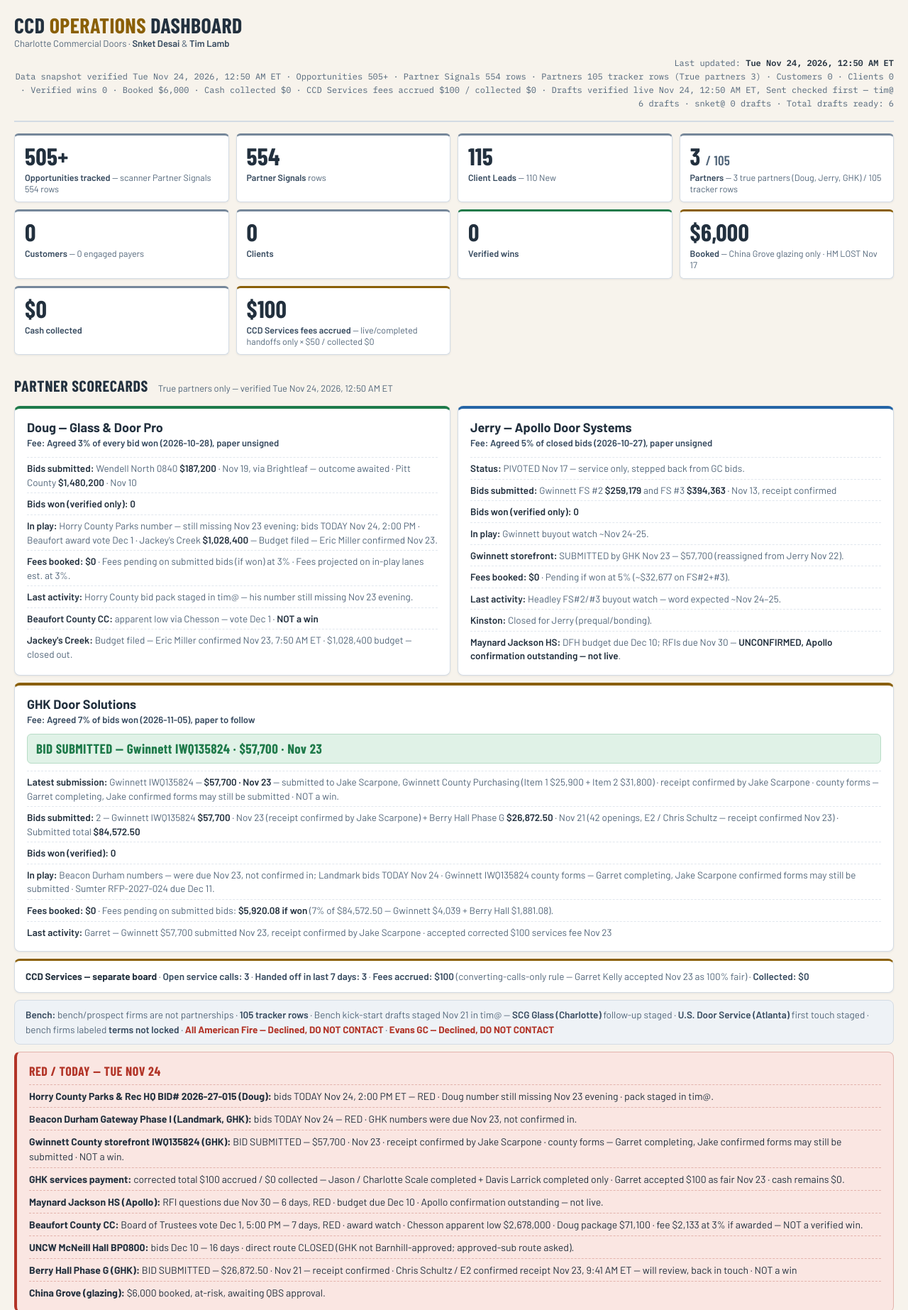
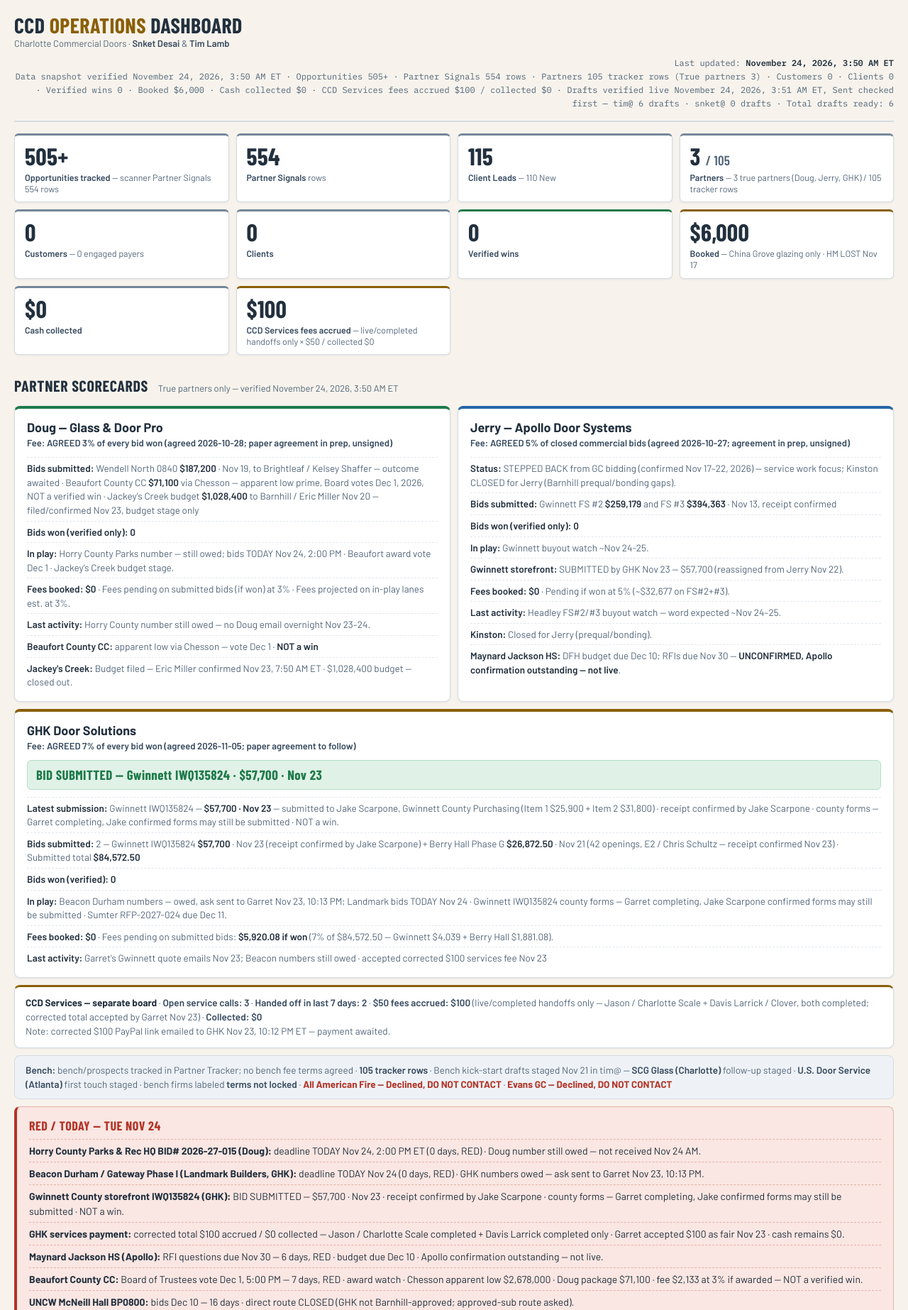
Before and after one commit to sad160130/our-business-model, a plain HTML site: page dashboard/index.html in a window 1280 px wide. Shown: the top 1846 px of the page at 71% size. Drawn offline with nearby package versions, Linux system fonts and the light colour scheme.

Commit message:
Pages refresh — Nov 24, 2026 3:50 AM ET

```diff
--- a/dashboard/index.html
+++ b/dashboard/index.html
@@ -450,8 +450,8 @@
           <div class="operators">Charlotte Commercial Doors · <b>Snket Desai</b> &amp; <b>Tim Lamb</b></div>
         </div>
         <div class="stamp">
-          Last updated: <b>Tue Nov 24, 2026, 12:50 AM ET</b><br />
-          Data snapshot verified Tue Nov 24, 2026, 12:50 AM ET · Opportunities 505+ · Partner Signals 554 rows · Partners 105 tracker rows (True partners 3) · Customers 0 · Clients 0 · Verified wins 0 · Booked $6,000 · Cash collected $0 · CCD Services fees accrued $100 / collected $0 · Drafts verified live Nov 24, 12:50 AM ET, Sent checked first — tim@ 6 drafts · snket@ 0 drafts · Total drafts ready: 6
+          Last updated: <b>November 24, 2026, 3:50 AM ET</b><br />
+          Data snapshot verified November 24, 2026, 3:50 AM ET · Opportunities 505+ · Partner Signals 554 rows · Partners 105 tracker rows (True partners 3) · Customers 0 · Clients 0 · Verified wins 0 · Booked $6,000 · Cash collected $0 · CCD Services fees accrued $100 / collected $0 · Drafts verified live November 24, 2026, 3:51 AM ET, Sent checked first — tim@ 6 drafts · snket@ 0 drafts · Total drafts ready: 6
         </div>
       </header>
 
@@ -472,27 +472,27 @@
       <!-- ================= PARTNER SCORECARDS ================= -->
       <div class="section-head">
         <h2>Partner Scorecards</h2>
-        <span class="sub">True partners only — verified Tue Nov 24, 2026, 12:50 AM ET</span>
+        <span class="sub">True partners only — verified November 24, 2026, 3:50 AM ET</span>
       </div>
       <section class="scorecards" aria-label="Partner scorecards">
         <article class="scorecard doug">
           <h3>Doug — Glass &amp; Door Pro</h3>
-          <p class="sc-fee"><b>Fee: Agreed 3% of every bid won (2026-10-28), paper unsigned</b></p>
+          <p class="sc-fee"><b>Fee: AGREED 3% of every bid won (agreed 2026-10-28; paper agreement in prep, unsigned)</b></p>
           <ul class="sc-rows">
-            <li><b>Bids submitted:</b> Wendell North 0840 <b>$187,200</b> · Nov 19, via Brightleaf — outcome awaited · Pitt County <b>$1,480,200</b> · Nov 10</li>
+            <li><b>Bids submitted:</b> Wendell North 0840 <b>$187,200</b> · Nov 19, to Brightleaf / Kelsey Shaffer — outcome awaited · Beaufort County CC <b>$71,100</b> via Chesson — apparent low prime, Board votes Dec 1, 2026, NOT a verified win · Jackey's Creek budget <b>$1,028,400</b> to Barnhill / Eric Miller Nov 20 — filed/confirmed Nov 23, budget stage only</li>
             <li><b>Bids won (verified only): 0</b></li>
-            <li><b>In play:</b> Horry County Parks number — still missing Nov 23 evening; bids TODAY Nov 24, 2:00 PM · Beaufort award vote Dec 1 · Jackey's Creek <b>$1,028,400</b> — Budget filed — Eric Miller confirmed Nov 23.</li>
+            <li><b>In play:</b> Horry County Parks number — still owed; bids TODAY Nov 24, 2:00 PM · Beaufort award vote Dec 1 · Jackey's Creek budget stage.</li>
             <li><b>Fees booked: $0</b> · Fees pending on submitted bids (if won) at 3% · Fees projected on in-play lanes est. at 3%.</li>
-            <li><b>Last activity:</b> Horry County bid pack staged in tim@ — his number still missing Nov 23 evening.</li>
+            <li><b>Last activity:</b> Horry County number still owed — no Doug email overnight Nov 23–24.</li>
             <li><b>Beaufort County CC:</b> apparent low via Chesson — vote Dec 1 · <b>NOT a win</b></li>
             <li><b>Jackey's Creek:</b> Budget filed — Eric Miller confirmed Nov 23, 7:50 AM ET · $1,028,400 budget — closed out.</li>
           </ul>
         </article>
         <article class="scorecard jerry">
           <h3>Jerry — Apollo Door Systems</h3>
-          <p class="sc-fee"><b>Fee: Agreed 5% of closed bids (2026-10-27), paper unsigned</b></p>
+          <p class="sc-fee"><b>Fee: AGREED 5% of closed commercial bids (agreed 2026-10-27; agreement in prep, unsigned)</b></p>
           <ul class="sc-rows">
-            <li><b>Status:</b> PIVOTED Nov 17 — service only, stepped back from GC bids.</li>
+            <li><b>Status:</b> STEPPED BACK from GC bidding (confirmed Nov 17–22, 2026) — service work focus; Kinston CLOSED for Jerry (Barnhill prequal/bonding gaps).</li>
             <li><b>Bids submitted:</b> Gwinnett FS #2 <b>$259,179</b> and FS #3 <b>$394,363</b> · Nov 13, receipt confirmed</li>
             <li><b>Bids won (verified only): 0</b></li>
             <li><b>In play:</b> Gwinnett buyout watch ~Nov 24-25.</li>
@@ -505,27 +505,27 @@
         </article>
         <article class="scorecard ghk">
           <h3>GHK Door Solutions</h3>
-          <p class="sc-fee"><b>Fee: Agreed 7% of bids won (2026-11-05), paper to follow</b></p>
+          <p class="sc-fee"><b>Fee: AGREED 7% of every bid won (agreed 2026-11-05; paper agreement to follow)</b></p>
           <p class="sc-banner">BID SUBMITTED — Gwinnett IWQ135824 · $57,700 · Nov 23</p>
           <ul class="sc-rows">
             <li><b>Latest submission:</b> Gwinnett IWQ135824 — <b>$57,700 · Nov 23</b> — submitted to Jake Scarpone, Gwinnett County Purchasing (Item 1 $25,900 + Item 2 $31,800) · receipt confirmed by Jake Scarpone · county forms — Garret completing, Jake confirmed forms may still be submitted · NOT a win.</li>
             <li><b>Bids submitted:</b> 2 — Gwinnett IWQ135824 <b>$57,700</b> · Nov 23 (receipt confirmed by Jake Scarpone) + Berry Hall Phase G <b>$26,872.50</b> · Nov 21 (42 openings, E2 / Chris Schultz — receipt confirmed Nov 23) · Submitted total <b>$84,572.50</b></li>
             <li><b>Bids won (verified): 0</b></li>
-            <li><b>In play:</b> Beacon Durham numbers — were due Nov 23, not confirmed in; Landmark bids TODAY Nov 24 · Gwinnett IWQ135824 county forms — Garret completing, Jake Scarpone confirmed forms may still be submitted · Sumter RFP-2027-024 due Dec 11.</li>
+            <li><b>In play:</b> Beacon Durham numbers — owed, ask sent to Garret Nov 23, 10:13 PM; Landmark bids TODAY Nov 24 · Gwinnett IWQ135824 county forms — Garret completing, Jake Scarpone confirmed forms may still be submitted · Sumter RFP-2027-024 due Dec 11.</li>
             <li><b>Fees booked: $0</b> · Fees pending on submitted bids: <b>$5,920.08 if won</b> (7% of $84,572.50 — Gwinnett $4,039 + Berry Hall $1,881.08).</li>
-            <li><b>Last activity:</b> Garret — Gwinnett $57,700 submitted Nov 23, receipt confirmed by Jake Scarpone · accepted corrected $100 services fee Nov 23</li>
+            <li><b>Last activity:</b> Garret's Gwinnett quote emails Nov 23; Beacon numbers still owed · accepted corrected $100 services fee Nov 23</li>
           </ul>
         </article>
       </section>
-      <div class="services-strip"><span class="sv-title">CCD Services — separate board</span> · <b>Open service calls: 3</b> · <b>Handed off in last 7 days: 3</b> · <b>Fees accrued: $100</b> (converting-calls-only rule — Garret Kelly accepted Nov 23 as 100% fair) · <b>Collected: $0</b></div>
-      <div class="bench-strip"><b>Bench:</b> bench/prospect firms are not partnerships · <b>105 tracker rows</b> · Bench kick-start drafts staged Nov 21 in tim@ — <b>SCG Glass (Charlotte)</b> follow-up staged · <b>U.S. Door Service (Atlanta)</b> first touch staged · bench firms labeled <b>terms not locked</b> · <span class="flag">All American Fire — Declined, DO NOT CONTACT</span> · <span class="flag">Evans GC — Declined, DO NOT CONTACT</span></div>
+      <div class="services-strip"><span class="sv-title">CCD Services — separate board</span> · <b>Open service calls: 3</b> · <b>Handed off in last 7 days: 2</b> · <b>$50 fees accrued: $100</b> (live/completed handoffs only — Jason / Charlotte Scale + Davis Larrick / Clover, both completed; corrected total accepted by Garret Nov 23) · <b>Collected: $0</b><br />Note: corrected $100 PayPal link emailed to GHK Nov 23, 10:12 PM ET — payment awaited.</div>
+      <div class="bench-strip"><b>Bench:</b> bench/prospects tracked in Partner Tracker; no bench fee terms agreed · <b>105 tracker rows</b> · Bench kick-start drafts staged Nov 21 in tim@ — <b>SCG Glass (Charlotte)</b> follow-up staged · <b>U.S. Door Service (Atlanta)</b> first touch staged · bench firms labeled <b>terms not locked</b> · <span class="flag">All American Fire — Declined, DO NOT CONTACT</span> · <span class="flag">Evans GC — Declined, DO NOT CONTACT</span></div>
 
       <!-- ================= RED / TODAY ================= -->
       <section class="redtoday" aria-label="Red zone — Tue Nov 24">
         <h3>Red / Today — Tue Nov 24</h3>
         <ul>
-          <li><b>Horry County Parks &amp; Rec HQ BID# 2026-27-015 (Doug):</b> bids TODAY Nov 24, 2:00 PM ET — RED · Doug number still missing Nov 23 evening · pack staged in tim@.</li>
-          <li><b>Beacon Durham Gateway Phase I (Landmark, GHK):</b> bids TODAY Nov 24 — RED · GHK numbers were due Nov 23, not confirmed in.</li>
+          <li><b>Horry County Parks &amp; Rec HQ BID# 2026-27-015 (Doug):</b> deadline TODAY Nov 24, 2:00 PM ET (0 days, RED) · Doug number still owed — not received Nov 24 AM.</li>
+          <li><b>Beacon Durham / Gateway Phase I (Landmark Builders, GHK):</b> deadline TODAY Nov 24 (0 days, RED) · GHK numbers owed — ask sent to Garret Nov 23, 10:13 PM.</li>
           <li><b>Gwinnett County storefront IWQ135824 (GHK):</b> BID SUBMITTED — $57,700 · Nov 23 · receipt confirmed by Jake Scarpone · county forms — Garret completing, Jake confirmed forms may still be submitted · NOT a win.</li>
           <li><b>GHK services payment:</b> corrected total $100 accrued / $0 collected — Jason / Charlotte Scale completed + Davis Larrick completed only · Garret accepted $100 as fair Nov 23 · cash remains $0.</li>
           <li><b>Maynard Jackson HS (Apollo):</b> RFI questions due Nov 30 — 6 days, RED · budget due Dec 10 · Apollo confirmation outstanding — not live.</li>
@@ -671,12 +671,12 @@
       <!-- ================= WAITING / DRAFTS ================= -->
       <div class="section-head">
         <h2>Waiting &amp; Drafts</h2>
-        <span class="sub">Verified live Tue Nov 24, 2026, 12:50 AM ET against actual Drafts folders; Sent folders checked first — tim@ 6 drafts · snket@ 0 drafts · Total drafts ready: 6</span>
+        <span class="sub">Verified live November 24, 2026, 3:50 AM ET against actual Drafts folders; Sent folders checked first — tim@ 6 drafts · snket@ 0 drafts · Total drafts ready: 6</span>
       </div>
       <section class="two-panel">
         <div class="w-panel">
           <h3>Drafts ready — tim@ 6 · snket@ 0 · Total 6</h3>
-          <p class="wsub"><b>6 drafts ready — Drafts verified live Tue Nov 24, 2026, 12:50 AM ET via RAW API — tim@ 6 drafts · snket@ 0 drafts.</b> Sent folders checked first. Recipient lines verified — all external recipients.</p><p class="wsub"><b>They owe us:</b> GHK — Beacon Durham numbers were due Nov 23, not confirmed in; Landmark bids TODAY Nov 24 · Doug — Horry County Parks number still missing Nov 23 evening; bids TODAY Nov 24, 2:00 PM · GHK — Gwinnett IWQ135824 county forms — Garret completing, Jake Scarpone confirmed forms may still be submitted · GHK — services payment: corrected total $100 accrued / $0 collected (Jason / Charlotte Scale completed + Davis Larrick completed only; Garret accepted $100 as fair Nov 23) · Jerry — Gwinnett buyout word ~Nov 24-25.</p>
+          <p class="wsub"><b>6 drafts ready — Drafts verified live November 24, 2026, 3:50 AM ET via RAW API — tim@ 6 drafts · snket@ 0 drafts.</b> Sent folders checked first. Recipient lines verified — all external recipients.</p><p class="wsub"><b>They owe us:</b> GHK — $100 CCD Services fees (Jason + Davis, completed) — corrected PayPal link emailed Nov 23, 10:12 PM ET, payment awaited · Doug — Horry County bid number, due before TODAY 2:00 PM bids · GHK — Beacon Durham numbers, due TODAY Nov 24 · QBS / Nick — China Grove glass + overhead approval, silent since Nov 17.</p><p class="wsub">snket@ Drafts: 0 — Snket sent both staged snket@ items Nov 23 evening: Beacon ask to Garret 10:13 PM and corrected $100 services payment-link email to GHK 10:12 PM. Nothing listed as unsent that appears in Sent.</p>
           <div class="w-item"><span class="who">Draft · tim@</span><p><b>DRAFT — tim@ → SSI Hardware follow-up</b> — external recipient<span class="tag">draft · tim@</span></p></div>
           <div class="w-item"><span class="who">Draft · tim@</span><p><b>DRAFT — tim@ → SC stained security window follow-up</b> — external recipient<span class="tag">draft · tim@</span></p></div>
           <div class="w-item"><span class="who">Draft · tim@</span><p><b>DRAFT — tim@ → Town Hall Repairs IFB follow-up</b> — external recipient<span class="tag">draft · tim@</span></p></div>
@@ -805,15 +805,15 @@
           <div class="w-item"><span class="who">tim@</span><p><b>Bulk send wave Nov 3, 3:42–3:45 PM — 19 tim@ sends</b><span class="tag sent">sent · tim@</span></p></div>
           <div class="w-item"><span class="who">snket@</span><p><b>Snket → Jerry comprehensive pipeline reply (Kinston + Greenville) SENT Nov 3, 3:42 PM (snket@)</b><span class="tag sent">sent · snket@</span></p></div>
           <div class="w-item"><span class="who">tim@</span><p><b>Tim → Doug consolidated open-items SENT Nov 3, 2:45 PM</b><span class="tag sent">sent · tim@</span></p></div>
-          <h4 class="wgroup">They owe us — Nov 24, 12:50 AM ET</h4>
+          <h4 class="wgroup">They owe us — November 24, 2026, 3:50 AM ET</h4>
           <div class="w-item"><span class="who">Barnhill</span><p><b>Meredith Terrell / Barnhill</b> — 'Final Courtesy Reminder' Nov 23, 10:18 AM: needs updated company/financial info on file · CCD prequal parked pending FEIN</p></div>
           <div class="w-item"><span class="who">GHK</span><p><b>GHK — Beacon Durham numbers</b> — were due Nov 23, <span class="overdue">not confirmed in</span>; Landmark bids TODAY Nov 24</p></div>
-          <div class="w-item"><span class="who">Doug</span><p><b>Doug — Horry County Parks number</b> — <span class="overdue">still missing Nov 23 evening</span>; bids TODAY Nov 24, 2:00 PM</p></div>
+          <div class="w-item"><span class="who">Doug</span><p><b>Doug — Horry County Parks number</b> — <span class="overdue">still owed — not received Nov 24 AM</span>; bids TODAY Nov 24, 2:00 PM</p></div>
           <div class="w-item"><span class="who">GHK</span><p><b>GHK</b> — Gwinnett IWQ135824 county forms — Garret completing, Jake Scarpone confirmed forms may still be submitted (quote submitted $57,700 Nov 23, receipt confirmed)</p></div>
           <div class="w-item"><span class="who">GHK</span><p><b>GHK — services payment</b> — corrected total $100 accrued / $0 collected (Jason / Charlotte Scale completed + Davis Larrick completed only; Garret accepted $100 as fair Nov 23)</p></div>
           <div class="w-item"><span class="who">E2</span><p><b>Chris Schultz / E2</b> — Berry Hall award decision (buyout)</p></div>
           <div class="w-item"><span class="who">Jerry</span><p><b>Jerry</b> — Berry Hall backup price · owed</p></div>
-          <div class="w-item"><span class="who">Doug</span><p><b>Doug</b> — Horry County number · still missing Nov 23 evening · bids TODAY Nov 24, 2:00 PM</p></div>
+          <div class="w-item"><span class="who">Doug</span><p><b>Doug</b> — Horry County number · still owed — not received Nov 24 AM · bids TODAY Nov 24, 2:00 PM</p></div>
           <div class="w-item"><span class="who">GHK</span><p><b>GHK</b> — Gwinnett IWQ135824 county forms to Jake — in progress (forms only; quote submitted $57,700 Nov 23)</p></div>
           <div class="w-item"><span class="who">GHK + Doug</span><p><b>GHK + Doug</b> — SC positioning answers · due Nov 27</p></div>
           <div class="w-item"><span class="who">Doug</span><p><b>Doug</b> — Jackey's Creek tightened number $1,028,400 DELIVERED Nov 20 and sent to Barnhill 3:02 PM ET — no longer owed<span class="tag sent">delivered</span></p></div>
@@ -825,7 +825,7 @@
           <div class="w-item"><span class="who">Barnhill</span><p><b>Barnhill prequal — Meredith Terrell confirmed portal access 3:42 PM Nov 19; update docs as company builds. Snket reply SENT 3:58 PM.</b></p></div>
           <div class="w-item"><span class="who">GHK</span><p><b>GHK</b> — Wendell 0810/0833 numbers <span class="overdue">NEVER arrived — bids closed 2:00 PM Nov 19; no GHK reply in either inbox</span></p></div>
           <div class="w-item"><span class="who">GHK</span><p><b>GHK</b> — Sonny Carter (Macon GA) coverage confirmation — ask staged Nov 19, 11:23 PM (snket@)</p></div>
-          <div class="w-item"><span class="who">GHK</span><p><b>GHK</b> — Beacon numbers were due Nov 23 · not confirmed in · bids TODAY Nov 24</p></div>
+          <div class="w-item"><span class="who">GHK</span><p><b>GHK</b> — Beacon numbers owed — ask sent Nov 23, 10:13 PM · bids TODAY Nov 24</p></div>
           <div class="w-item"><span class="who">Beaufort</span><p><b>Beaufort County Courthouse</b> — board vote Dec 1, 5:00 PM; Doug package award unknown, award watch only</p></div>
           <div class="w-item"><span class="who">GHK</span><p><b>GHK</b> — McNeill Hall numbers CANCELLED Nov 20 — GHK NOT Barnhill-approved; only if an approved-sub route is named</p></div>
           <div class="w-item"><span class="who">Jerry</span><p><b>Jerry</b> — MJHS number due to CCD Tue Dec 9 (budget due Dec 10, 2:00 PM)</p></div>
@@ -1106,8 +1106,14 @@
         <span class="sub">Most recent day · one line each · newest first</span>
       </div>
       <section class="timeline">
-        <div class="t-item"><span class="t-time">12:50 AM</span><p><b>Nov 24, 12:50 AM</b> — <span class="bad">Bid day TODAY</span> — Horry County Parks HQ bids 2:00 PM ET, Doug number still missing Nov 23 evening · Beacon/Landmark Durham bids today, GHK numbers not confirmed in</p></div>
-        <div class="t-item"><span class="t-time">12:50 AM</span><p><b>Nov 24, 12:50 AM</b> — <span class="good">6 drafts staged ready</span> — tim@ 6 (SSI Hardware, SC stained security window, Town Hall Repairs IFB, Springfield Fire Station, Highland High School, UNC Charlotte Witherspoon BP840 prequal pack for Doug) · snket@ 0 — all external recipients</p></div>
+        <div class="t-item"><span class="t-time">10:13 PM</span><p><b>Nov 23, 10:13 PM</b> — Snket sent Beacon Durham ask to Garret (GHK numbers due Nov 24)</p></div>
+        <div class="t-item"><span class="t-time">10:12 PM</span><p><b>Nov 23, 10:12 PM</b> — Snket emailed GHK corrected $100 services payment link</p></div>
+        <div class="t-item"><span class="t-time">Nov 23</span><p><b>Nov 23</b> — Chris Schultz (E2) confirmed receipt of GHK Berry Hall $26,872.50 proposal</p></div>
+        <div class="t-item"><span class="t-time">Nov 23</span><p><b>Nov 23</b> — GHK submitted Gwinnett IWQ135824 storefront quote; Scarpone replied</p></div>
+        <div class="t-item"><span class="t-time">7:50 AM</span><p><b>Nov 23, 7:50 AM</b> — Eric Miller (Barnhill) confirmed Jackey's Creek budget filed</p></div>
+        <div class="t-item"><span class="t-time">Nov 23</span><p><b>Nov 23</b> — Garret confirmed All Saints + Barrocas calls did not convert; $100 services total accepted as fair</p></div>
+        <div class="t-item"><span class="t-time">3:50 AM</span><p><b>Nov 24, 3:50 AM</b> — <span class="bad">Bid day TODAY</span> — Horry County Parks HQ bids 2:00 PM ET, Doug number still owed — not received Nov 24 AM · Beacon Durham bids today, GHK numbers owed</p></div>
+        <div class="t-item"><span class="t-time">3:51 AM</span><p><b>Nov 24, 3:51 AM</b> — <span class="good">6 drafts staged ready</span> — tim@ 6 · snket@ 0 (both snket@ items sent Nov 23 evening) · Total drafts ready: 6</p></div>
         <div class="t-item"><span class="t-time">Nov 23</span><p><b>Nov 23</b> — Chris Schultz (E2) confirmed receipt of GHK's Berry Hall proposal — submitted bid in buyout, not a win</p></div>
         <div class="t-item"><span class="t-time">Nov 23</span><p><b>Nov 23</b> — Garret Kelly accepted corrected CCD Services total <b>$100 as fair</b> — $100 accrued / $0 collected (Jason / Charlotte Scale + Davis Larrick completed only)</p></div>
         <div class="t-item"><span class="t-time">Nov 23</span><p><b>Nov 23</b> — Eric Miller (Barnhill) confirmed Jackey's Creek budget filed</p></div>
@@ -1554,10 +1560,10 @@
 
     <script>
       /* ============================================================
-         BOARD DATA — snapshot: Tue Nov 24, 2026, 12:50 AM ET.
+         BOARD DATA — snapshot: November 24, 2026, 3:50 AM ET.
          Source: live records — Google Sheets verified Sat Nov 21, 2026;
          Gmail RAW API verified live this run; drafts verified via raw Gmail API
-         Nov 24, 12:50 AM ET; Sent folders checked first — tim@ Drafts 6 · snket@ Drafts 0 · Total 6 · GHK Gwinnett IWQ135824 quote $57,700 submitted Nov 23 to Jake Scarpone, receipt confirmed, county forms — Garret completing, Jake confirmed forms may still be submitted · Berry Hall $26,872.50 receipt confirmed by Chris Schultz / E2 Nov 23 · Horry County bids TODAY Nov 24, 2:00 PM ET — Doug number still missing Nov 23 evening · Beacon/Landmark Durham bids TODAY Nov 24 — GHK numbers were due Nov 23, not confirmed in · CCD Services $100 accrued / $0 collected, Garret accepted $100 as fair Nov 23. Refreshes replace this block.
+         November 24, 2026, 3:51 AM ET; Sent folders checked first — tim@ Drafts 6 · snket@ Drafts 0 · Total 6 · GHK Gwinnett IWQ135824 quote $57,700 submitted Nov 23 to Jake Scarpone, receipt confirmed, county forms — Garret completing, Jake confirmed forms may still be submitted · Berry Hall $26,872.50 receipt confirmed by Chris Schultz / E2 Nov 23 · Horry County bids TODAY Nov 24, 2:00 PM ET — Doug number still owed, not received Nov 24 AM · Beacon Durham bids TODAY Nov 24 — GHK numbers owed, ask sent to Garret Nov 23, 10:13 PM · CCD Services $100 accrued / $0 collected, Garret accepted $100 as fair Nov 23. Refreshes replace this block.
          Counters: customers — project/facility leads on record · opportunities 505+ · Partner Signals 554 rows · partners 105 tracker rows, true partners 3 · Follow-Ups tracker: 198 open threads, 66 overdue · clients 0 · booked 6000 · wins 0 · cash 0 · drafts: tim@ 6, snket@ 0.
          Card fields: t title · co company/GC · d detail (may use <b>)
          · val value chip · due [{label, date}] · own owner chip
@@ -1735,7 +1741,7 @@
               { t: "Horry County Parks & Rec HQ — BID# 2026-27-015", co: "Conway, SC · Div 08 storefront + glazing (084313 + 088000) · sub to bidding prime",
                 due: [{ label: "Bids Tue Nov 24, 2:00 PM", date: "2026-11-24" }],
                 own: "Doug / Glass & Door Pro", tone: "red",
-                note: "Doug number still missing Nov 23 evening · bids TODAY Nov 24, 2:00 PM · pack staged in tim@" },
+                note: "Doug number still owed — not received Nov 24 AM · bids TODAY Nov 24, 2:00 PM · pack staged in tim@" },
               { t: "College of Charleston — Berry Hall Phase G", co: "E2 Development / Chris Schultz · Charleston, SC",
                 val: "BID SUBMITTED — $26,872.50 · Nov 21 — receipt confirmed",
                 own: "GHK + Jerry — Charleston coverage confirmed", tone: "green",
@@ -1826,7 +1832,7 @@
               { t: "Horry County Parks & Rec HQ — BID# 2026-27-015", co: "Conway, SC · Div 08 storefront + glazing · Doug lane",
                 due: [{ label: "Bids Tue Nov 24, 2:00 PM", date: "2026-11-24" }],
                 own: "Doug / Glass & Door Pro", tone: "red",
-                note: "Doug number still missing Nov 23 evening · bids TODAY Nov 24, 2:00 PM · pack staged in tim@" },
+                note: "Doug number still owed — not received Nov 24 AM · bids TODAY Nov 24, 2:00 PM · pack staged in tim@" },
               { t: "Beacon Durham Gateway Phase I", co: "Landmark Builders · Durham, NC · GHK lane",
                 due: [{ label: "Bids Tue Nov 24", date: "2026-11-24" }],
                 own: "GHK first", tone: "red",
@@ -2858,7 +2864,7 @@
               { t: "Horry County Parks HQ 2026-27-015", co: "Conway, SC · BidNet public opening",
                 due: [{ label: "Bids Nov 24", date: "2026-11-24" }],
                 own: "Doug · Public Record — BidNet", tone: "blue",
-                note: "Pack staged in tim@ — Doug number still missing Nov 23 evening; bids TODAY Nov 24, 2:00 PM" },
+                note: "Pack staged in tim@ — Doug number still owed — not received Nov 24 AM; bids TODAY Nov 24, 2:00 PM" },
               { t: "The Citadel — IFB 27009-CC", co: "Charleston, SC · Locks & Hardware",
                 val: "$138,674.05 NTE",
                 due: [{ label: "Award final Nov 26", date: "2026-11-26" }],
```
